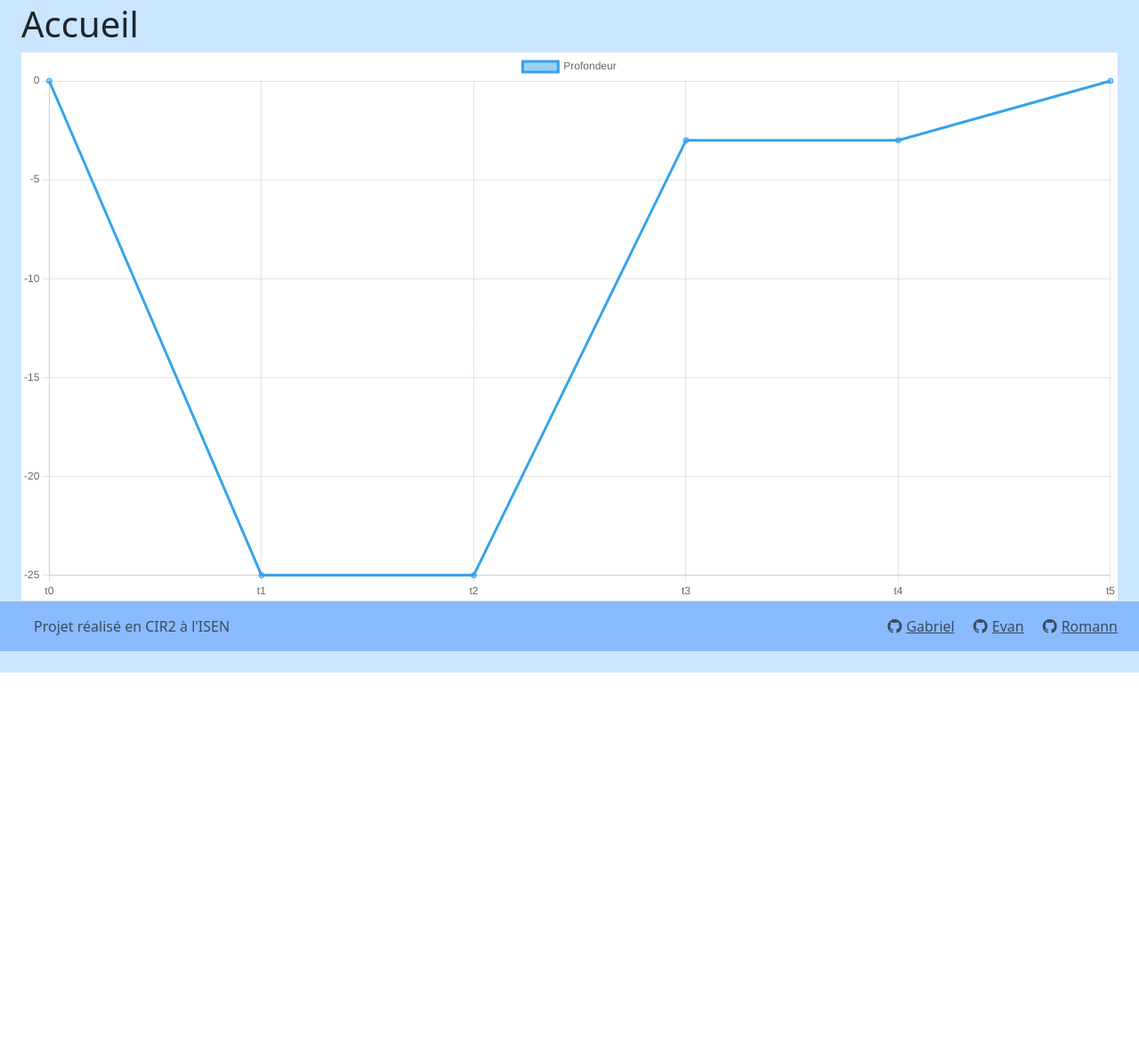
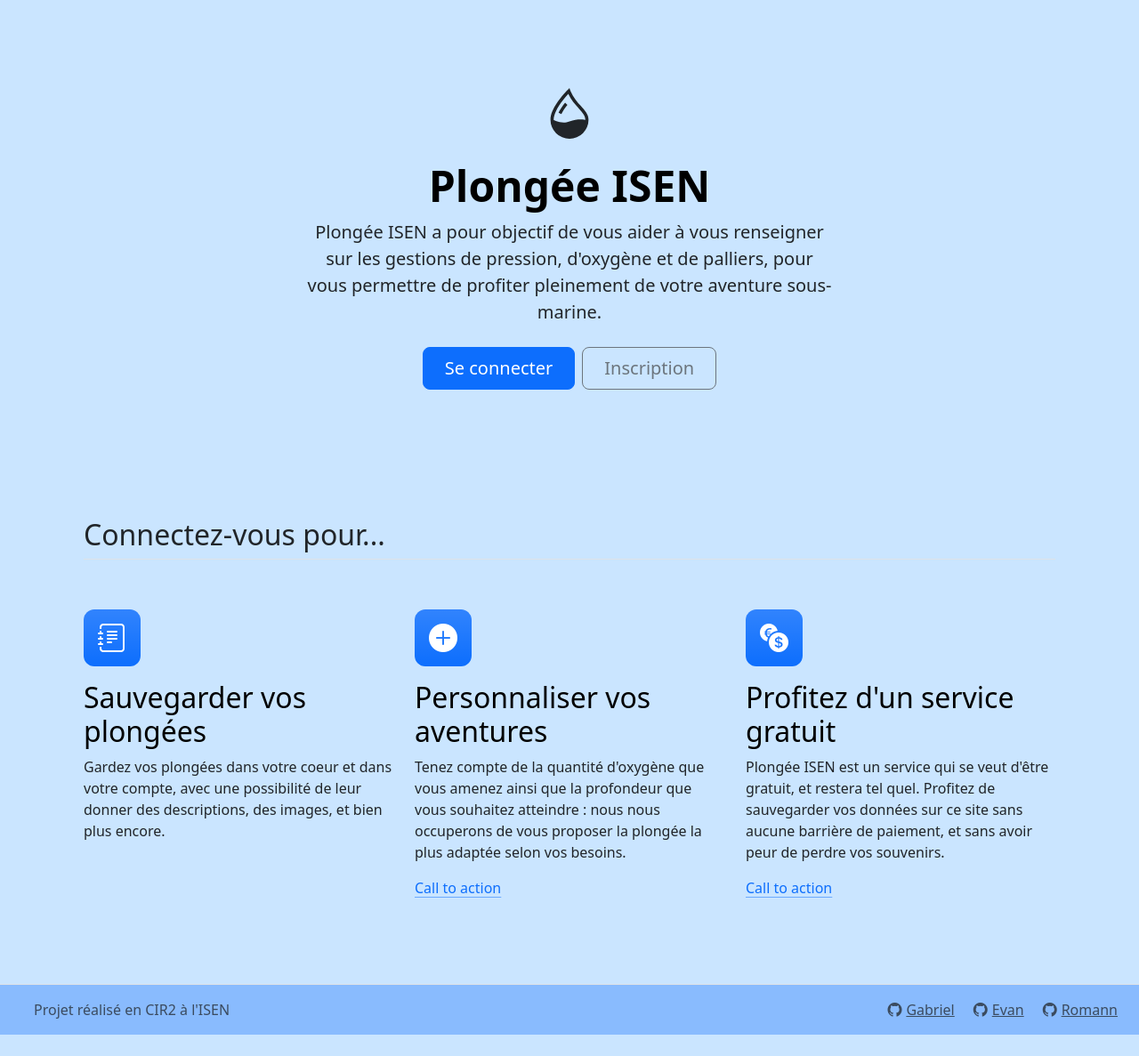
Before and after one commit to Speanight/projetweb_groupe2, a PHP site: page / in a window 1280 px wide. Shown: the part 69-1256 px from the top of the page at 89% size. Before the commit the page ends 825 px from the top, so only its background shows below. Run offline with PHP 8.4, Linux system fonts and the light colour scheme.

Commit message:
Rédaction de la page d'accueil. + Mise en forme (et page) de la page d'accueil. > Ajout d'un hero avec le nom du site et une courte description. > Ajout d'une groupe de listes présentant les fonctionnalités (à faire) lorsque l'on est connecté. + Ajout d'un début pour avoir une variable user au routeur.

```diff
--- /dev/null
+++ b/assets/css/accueil.css
@@ -0,0 +1,5 @@
+.feature-icon {
+    width: 4rem;
+    height: 4rem;
+    border-radius: .75rem;
+}
--- a/index.php
+++ b/index.php
@@ -15,6 +15,9 @@ $ajax['footer'] = file_get_contents("src/view/footer.html");
 // On initialise les controlleurs.
 $cntrlApp = new cntrlApp();
 
+// On récupère la session si l'utilisateur est connecté.
+if (isset($_SESSION['user']))   $user = $_SESSION['user'];
+else                            $user = null;
 
 // On récupère le contexte
 $method = $_SERVER["REQUEST_METHOD"];
--- a/src/appli/utils.php
+++ b/src/appli/utils.php
@@ -0,0 +1,6 @@
+<?php
+const DBHOST = "localhost";
+const DBNAME = "plongeeISEN";
+const PORT = 5432;
+const USER = "postgres";
+const PASS = "Isen44N";
--- a/src/view/accueil.html
+++ b/src/view/accueil.html
@@ -1,6 +1,68 @@
 <script src="https://cdn.jsdelivr.net/npm/chart.js" defer></script>
 <script src="assets/js/chart.js" defer></script>
+<link href="assets/css/accueil.css" rel="stylesheet" />
 
-<h1>Accueil</h1>
+<div class="px-4 py-5 my-5 text-center">
+    <svg xmlns="http://www.w3.org/2000/svg" width="72" height="57" fill="currentColor" class="bi bi-droplet-half d-block mx-auto mb-4" viewBox="0 0 16 16">
+        <path fill-rule="evenodd" d="M7.21.8C7.69.295 8 0 8 0q.164.544.371 1.038c.812 1.946 2.073 3.35 3.197 4.6C12.878 7.096 14 8.345 14 10a6 6 0 0 1-12 0C2 6.668 5.58 2.517 7.21.8m.413 1.021A31 31 0 0 0 5.794 3.99c-.726.95-1.436 2.008-1.96 3.07C3.304 8.133 3 9.138 3 10c0 0 2.5 1.5 5 .5s5-.5 5-.5c0-1.201-.796-2.157-2.181-3.7l-.03-.032C9.75 5.11 8.5 3.72 7.623 1.82z"/>
+        <path fill-rule="evenodd" d="M4.553 7.776c.82-1.641 1.717-2.753 2.093-3.13l.708.708c-.29.29-1.128 1.311-1.907 2.87z"/>
+      </svg>
+    <h1 class="display-5 fw-bold text-body-emphasis">Plongée ISEN</h1>
+    <div class="col-lg-6 mx-auto">
+        <p class="lead mb-4">Plongée ISEN a pour objectif de vous aider à vous renseigner sur les gestions de pression, d'oxygène et de palliers,
+            pour vous permettre de profiter pleinement de votre aventure sous-marine.</p>
+        <div class="d-grid gap-2 d-sm-flex justify-content-sm-center">
+            <button type="button" class="btn btn-primary btn-lg px-4 gap-3">Se connecter</button>
+            <button type="button" class="btn btn-outline-secondary btn-lg px-4">Inscription</button>
+        </div>
+    </div>
+</div>
 
-<canvas id="canvas"></canvas>
+<!-- <canvas id="canvas"></canvas> -->
+
+<div class="container px-4 py-5" id="featured-3">
+    <h2 class="pb-2 border-bottom">Connectez-vous pour...</h2>
+    <div class="row g-4 py-5 row-cols-1 row-cols-lg-3">
+        <div class="feature col">
+            <div class="feature-icon d-inline-flex align-items-center justify-content-center text-bg-primary bg-gradient fs-2 mb-3">
+                <i class="bi bi-journal-text"></i>
+            </div>
+            <h3 class="fs-2 text-body-emphasis">Sauvegarder vos plongées</h3>
+            <p>Gardez vos plongées dans votre coeur et dans votre compte, avec une possibilité de leur donner des descriptions, des images, et bien plus encore.</p>
+            <!-- <a href="#" class="icon-link">
+                Call to action
+                <svg class="bi">
+                    <use xlink:href="#chevron-right"></use>
+                </svg>
+            </a> -->
+        </div>
+        <div class="feature col">
+            <div class="feature-icon d-inline-flex align-items-center justify-content-center text-bg-primary bg-gradient fs-2 mb-3">
+                <i class="bi bi-plus-circle-fill"></i>
+            </div>
+            <h3 class="fs-2 text-body-emphasis">Personnaliser vos aventures</h3>
+            <p>Tenez compte de la quantité d'oxygène que vous amenez ainsi que la profondeur que vous souhaitez atteindre : nous nous occuperons de vous proposer la
+                plongée la plus adaptée selon vos besoins.</p>
+            <a href="#" class="icon-link">
+                Call to action
+                <svg class="bi">
+                    <use xlink:href="#chevron-right"></use>
+                </svg>
+            </a>
+        </div>
+        <div class="feature col">
+            <div class="feature-icon d-inline-flex align-items-center justify-content-center text-bg-primary bg-gradient fs-2 mb-3">
+                <i class="bi bi-currency-exchange"></i>
+            </div>
+            <h3 class="fs-2 text-body-emphasis">Profitez d'un service gratuit</h3>
+            <p>Plongée ISEN est un service qui se veut d'être gratuit, et restera tel quel. Profitez de sauvegarder vos données sur ce site sans aucune barrière de paiement,
+                et sans avoir peur de perdre vos souvenirs.</p>
+            <a href="#" class="icon-link">
+                Call to action
+                <svg class="bi">
+                    <use xlink:href="#chevron-right"></use>
+                </svg>
+            </a>
+        </div>
+    </div>
+</div>
```
